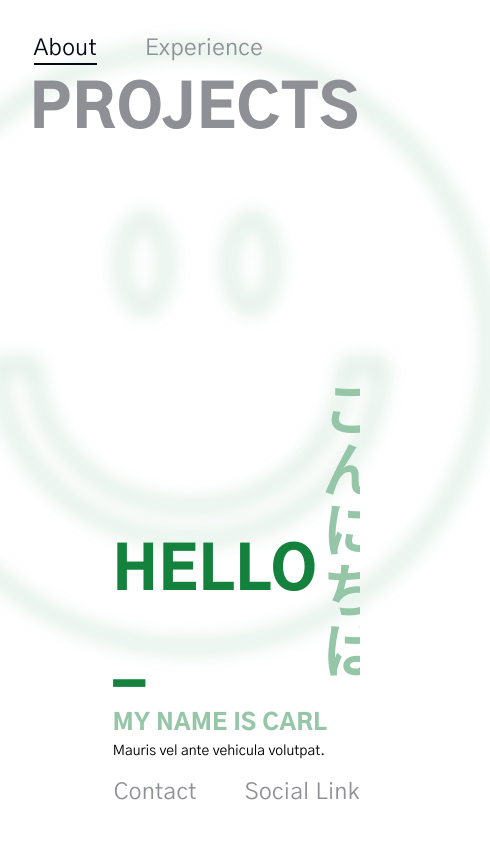
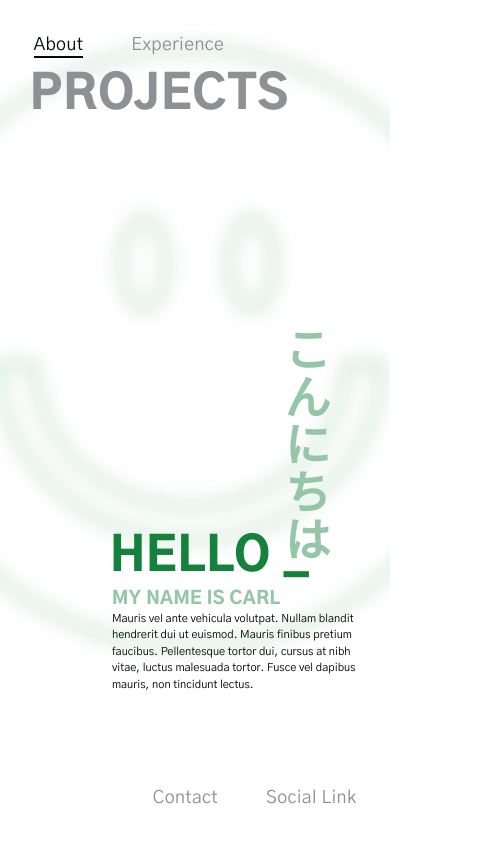
Before and after one commit to carl-vanman/Portfolio, a React (Create React App) app: page / in a window 390 px wide. Shown: the whole page, 490 px wide, since content can reach past the window. Built offline with nearby package versions, Linux system fonts and the light colour scheme.

Commit message:
made fontsizes responsive and. Set overflow-y scroll and x hidden

```diff
--- a/src/components/navigation/CustomLink.module.css
+++ b/src/components/navigation/CustomLink.module.css
@@ -5,6 +5,7 @@
 
 .dropdown_nav_link {
     margin-bottom: 0.8em;
+    /* margin-left: 4px; */
 }
 
 .dropdown_nav_hide {
--- a/src/index.css
+++ b/src/index.css
@@ -14,10 +14,17 @@
     --clr-secondary: #14813d;
     --clr-secondary-disable: #95c6a7;
 
+    /* Dark mode */
+    --dark-mode-primary: #ffffff;
+    --dark-mode-primary-disable: #8f9095;
+    --dark-mode-secondary: #2873c5;
+    --dark-mode-secondary-disable: #9ec0e5;
+    --dark-mode-background: #060914;
+
     /* Typography */
     /* https://type-scale.com/ */
 
-    --base-size: 14px;
+    --base-size: clamp(11px, 2vw, 14px);
     --scale-type: 1.618;
 
     --text-base: var(--base-size);
@@ -27,6 +34,8 @@
     --h2: calc(var(--h3) * var(--scale-type));
     --h1: calc(var(--h2) * var(--scale-type));
     --letter-spacing: 0.02em;
+
+    --heading-line-height: 1.3em;
 
     --font-weight-black: 900;
     --font-weight-regular: 400;
@@ -42,7 +51,7 @@ h3,
 h4,
 h5 {
     font-weight: var(--font-weight-black);
-    line-height: var(--body-line-height);
+    line-height: var(--heading-line-height);
     letter-spacing: var(--letter-spacing);
 }
 
--- a/src/routes/About.module.css
+++ b/src/routes/About.module.css
@@ -5,7 +5,8 @@
     display: grid;
     grid-template-columns: 8fr 1fr 1fr 3fr 20fr;
     grid-template-rows: 13fr 2fr 1fr 5fr;
-    overflow: scroll;
+    overflow-y: scroll;
+    overflow-x: hidden;
 }
 
 .about_container {
@@ -18,6 +19,7 @@
     width: fit-content;
     text-transform: uppercase;
     color: var(--clr-secondary);
+    margin-left: -2px;
 }
 
 .heading_japanese {
@@ -28,7 +30,7 @@
     display: block;
     color: var(--clr-secondary-disable);
     bottom: 24px;
-    right: -26px;
+    right: -21px;
 }
 
 .sub_heading {
--- a/src/routes/Layout.module.css
+++ b/src/routes/Layout.module.css
@@ -5,6 +5,7 @@
     display: grid;
     grid-template-rows: auto 1fr auto;
     position: relative;
+    overflow: hidden;
 }
 
 main {
```
